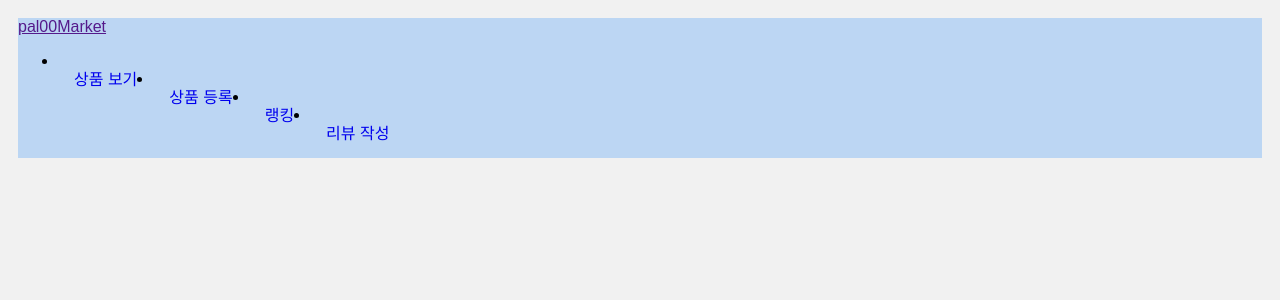
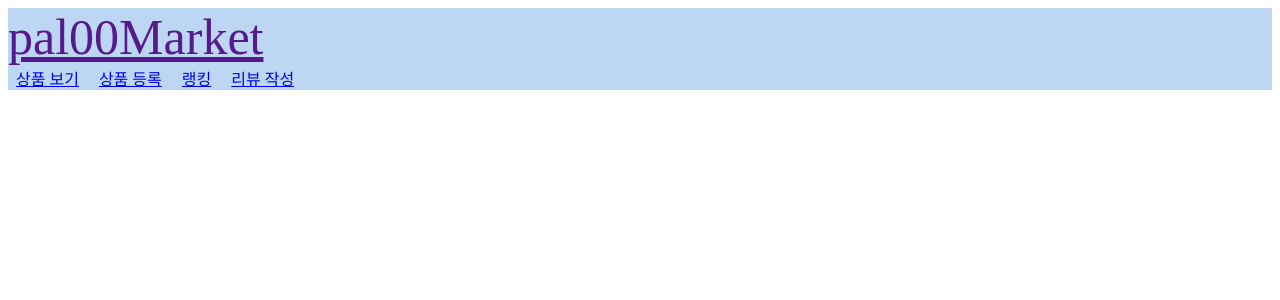
Before and after one commit to didix2/flask_project2023, a Flask app: page / in a window 1280 px wide. Shown: the top 300 px of the page. Run offline with Flask 3, Linux system fonts and the light colour scheme.

Commit message:
Update style.css

```diff
--- a/static/style.css
+++ b/static/style.css
@@ -1,24 +1,3 @@
-* {
-  box-sizing: border-box;
-}
-
-body {
-  font-family: Arial;
-  padding: 10px;
-  background: #f1f1f1;
-}
-
-/* Header/Blog Title */
-header {
-  padding: 30px;
-  text-align: center;
-  background: #79AFEC;
-}
-
-h1 {
-  font-size: 50px;
-}
-
 /* Style the top navigation bar */
 nav {
   overflow: hidden;
@@ -26,14 +5,21 @@
 }
 
 /* Style the topnav links */
-li a {
-  float: left;
-  display: block;
-  text-align: center;
-  padding : 14px 16px;
-  text-decoration: none;
-  color: black
-  display: block;
+.navbar__logo{
+    font-size: 50px;
+    text-decoration: none;
+}
+.navbar__menu {
+    list-style-type: none;
+    margin: 0;
+    padding: 0;
+}
+.navbar__menu li{
+    display: inline;
+    text-align: center;
+    padding : 7px 8px;
+    text-decoration: none;
+    color: black;
 }
 
 /* Change color on hover */
```
